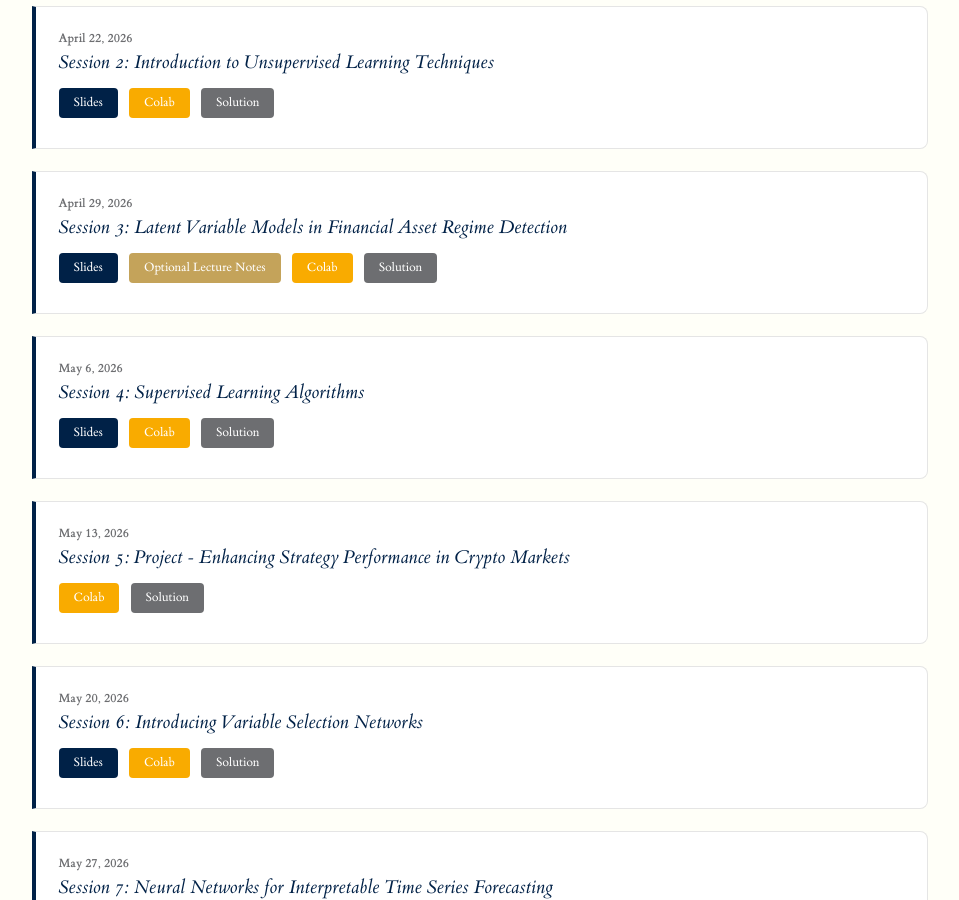
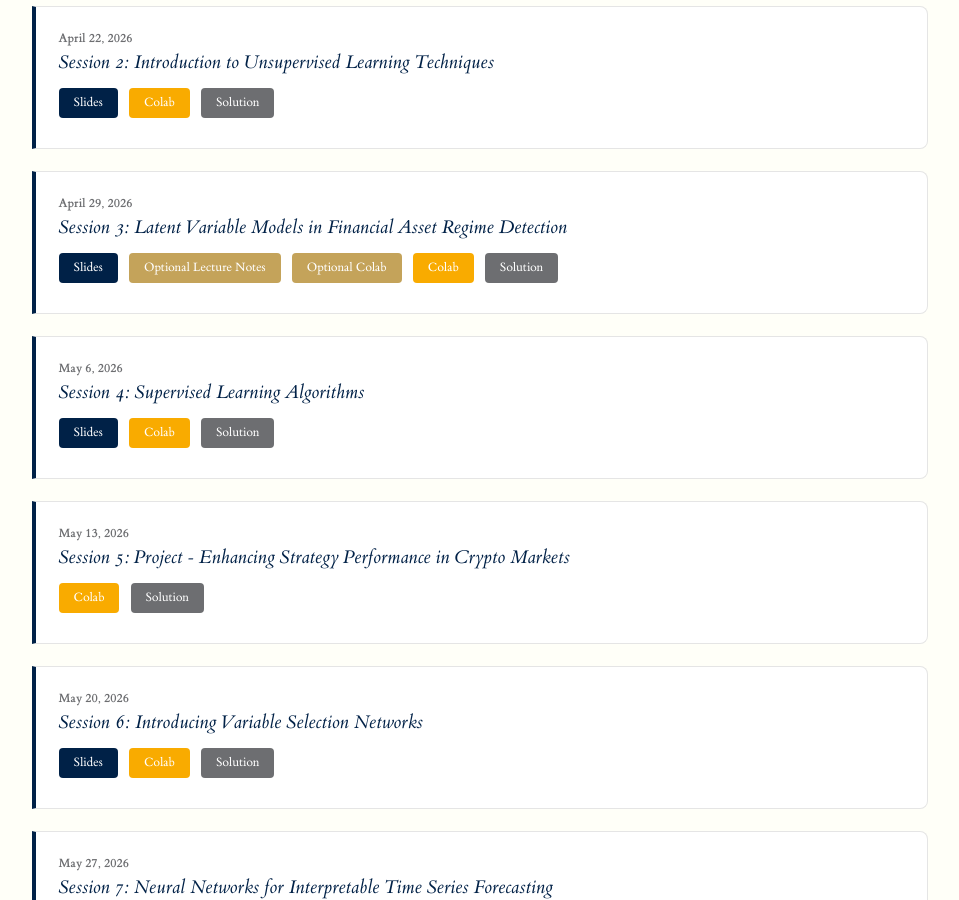
Before and after one commit to hm-ai/BUSI70575, a Jekyll site: the page built from syllabus.md, in a window 1280 px wide and 900 px high, scrolled down 561 px. Shown: the whole window, without its empty margins (160-1119 px from the left). Built offline with Jekyll 4.4.1, drawn with Linux system fonts in a browser that asks for light colours.

Commit message:
Add Optional Colab button for HMM under Session 3
Co-Authored-By: Claude Opus 4.6 (1M context) <noreply@anthropic.com>

```diff
--- a/syllabus.md
+++ b/syllabus.md
@@ -48,6 +48,7 @@ permalink: /syllabus/
       <div class="materials">
         <a href="{{ site.baseurl }}/Lectures/Session_3/Lecture_3.pdf" class="btn">Slides</a>
         <a href="{{ site.baseurl }}/Lectures/Optional_Sessions/BUSI70575_Optional_Lecture_Notes_LVM.pdf" class="btn btn-optional">Optional Lecture Notes</a>
+        <a href="https://colab.research.google.com/drive/1R_FicWE26qC7GVTjnI0PMntwrfk71hhC?usp=sharing" class="btn btn-optional">Optional Colab</a>
         <a href="https://colab.research.google.com/drive/1wHLzIDWsvotAnTJHfE1TbEepbm630Wo8?usp=sharing" class="btn btn-colab">Colab</a>
         <a href="https://colab.research.google.com/drive/1VmAMgXONTwS75alXxVBISljMvOOYSoSz?usp=sharing" class="btn btn-solution">Solution</a>
       </div>
```
